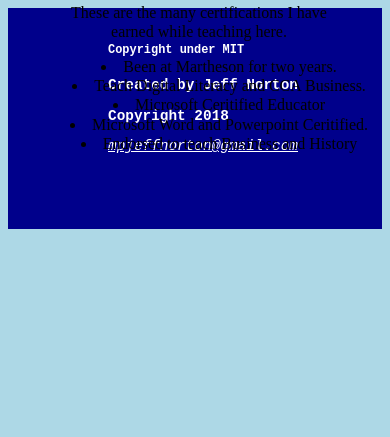
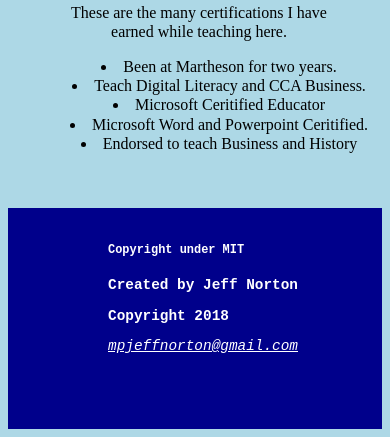
Before and after one commit to mpjeffnorton/mpjeffnorton.github.io, a plain HTML site: page htmlpages/aboutme.html in a window 390 px wide. Shown: the part 3613-4050 px from the top of the page. Before the commit the page ends 3850 px from the top, so only its background shows below. Drawn offline with nearby package versions, Linux system fonts and the light colour scheme.

Commit message:
Add files via upload

```diff
--- a/css/responsive.css
+++ b/css/responsive.css
@@ -41,6 +41,13 @@ display:inline-block;
 }
 }
 
+   @media only screen and (max-width: 600px) {#professional{
+       display: block;
+       padding-top:100px;
+       padding-bottom:100px;
+      }
+      }
+
 @media only screen and (max-width: 600px){#extra{
     display: inline;
 }
@@ -65,6 +72,7 @@ display:inline-block;
 }
 
 @media only screen and (max-width: 800px){#footer{
+    margin-top:1000px;
     display: flex;
     width: auto;
 }
@@ -72,13 +80,6 @@ display:inline-block;
 
 @media only screen and (max-width: 800px){.hanging{
     display:none;
-}
-
-
-@media only screen and (max-width: 800px) {#professional{
-    display: block;
-}
-}
 }
 
 @media only screen and (max-width: 800px) {#personal1{
@@ -90,6 +91,7 @@ display:inline-block;
 @media only screen and (max-width: 800px) {#professional{
     display: block;
     padding-top:100px;
+    padding-bottom:100px;
    }
    }
 
@@ -146,3 +148,4 @@ display:inline-block;
 margin-bottom:-700px;
 }
 }
+}
```
